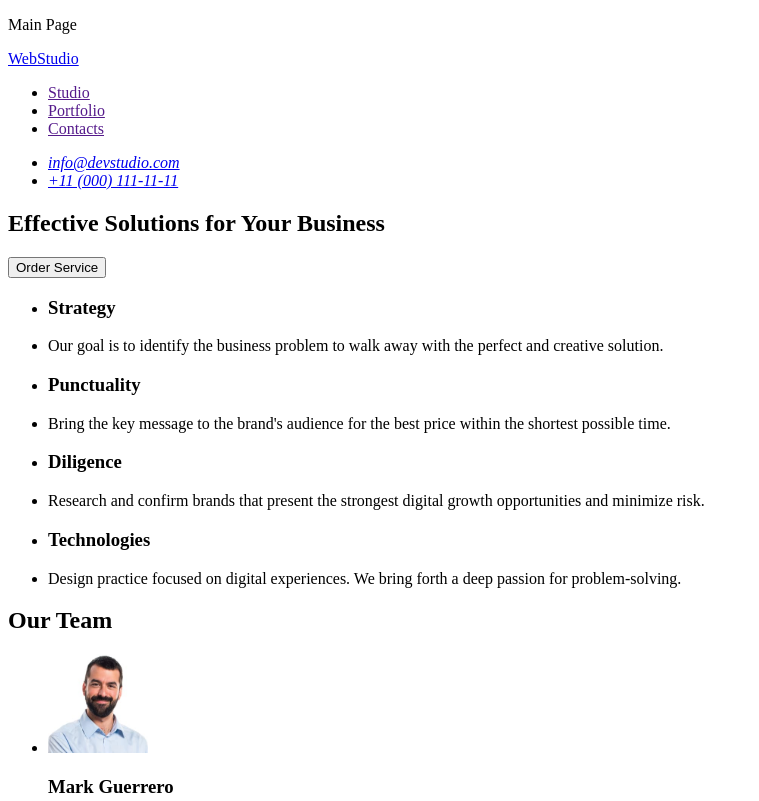
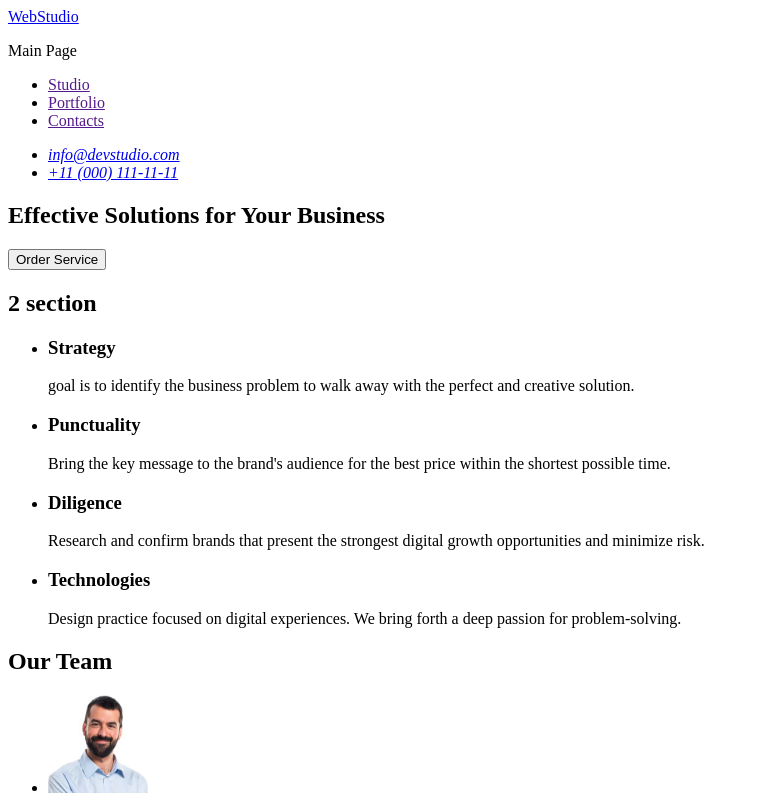
Before and after one commit to Avstrer/goit-markup-hw-01, a plain HTML site: page index.html in a window 1280 px wide. Shown: the top 801 px of the page, without its empty margins (0-759 px from the left). Drawn offline with Linux system fonts and the light colour scheme.

Commit message:
Update index.html

```diff
--- a/index.html
+++ b/index.html
@@ -7,12 +7,11 @@
 </head>
 <body>
     <header>
-
-   <p>Main Page</p>
+    <a href="./index.html">WebStudio</a>
+    <p>Main Page</p>
 
    <!-- MenuNav -->
    <nav>
-   <a href="./index.html">WebStudio</a>
   <ul>
     <li>
     <a href="">Studio</a>
@@ -44,19 +43,25 @@
   <h1>Effective Solutions for Your Business</h1>
   <button type="button">Order Service</button>
 </section>
+<!-- 2 section -->
+<section>
 
-<section>
- <!-- 2 section -->
+  <h2>2 section</h2>
+
+<p>
 <ul>
-  <li><h3>Strategy</h3></li>
-  <li> Our goal is to identify the business
-    problem to walk away with the perfect and creative solution. </li>
-  <li><h3>Punctuality</h3></li>
-  <li>Bring the key message to the brand's audience for the best price within the shortest possible time.</li>
-  <li><h3>Diligence</h3></li>
-  <li>Research and confirm brands that present the strongest digital growth opportunities and minimize risk.</li>
-  <li><h3>Technologies</h3></li>
-  <li>Design practice focused on digital experiences. We bring forth a deep passion for problem-solving.</li>
+  <li><h3>Strategy</h3>
+  <p>goal is to identify the business problem to walk away with the perfect and creative solution.</p>
+  </li>
+  <li><h3>Punctuality</h3>
+  <p>Bring the key message to the brand's audience for the best price within the shortest possible time.</p>
+  </li>
+  <li><h3>Diligence</h3>
+  <p>Research and confirm brands that present the strongest digital growth opportunities and minimize risk.</p>
+  </li>
+  <li><h3>Technologies</h3>
+  <p>Design practice focused on digital experiences. We bring forth a deep passion for problem-solving.</p>
+  </li>
 </ul>
 </section >
  <!-- 3 section -->
```
